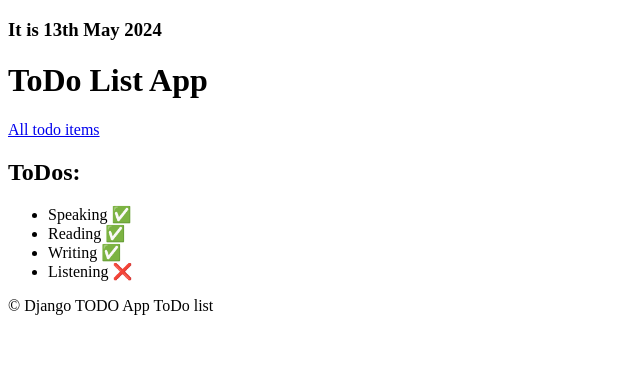
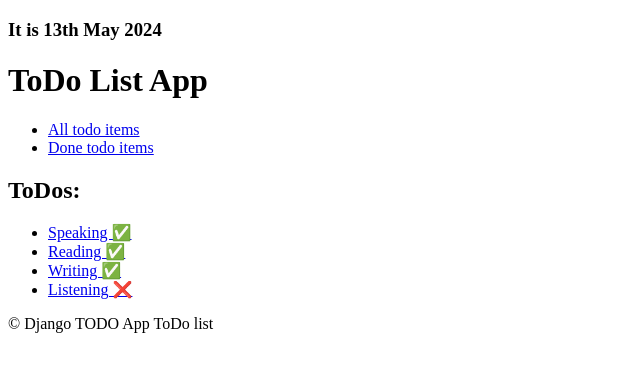
Before and after one commit to Eastwesser/Django_ToDo_List, a Django app: page /todos/ in a window 1280 px wide. Shown: the part 70-442 px from the top of the page, without its empty margins (0-640 px from the left). Run offline with Django 5.2, Linux system fonts and the light colour scheme; data comes from the database, SQL or seed files in the repository.

Commit message:
Django CBV 8

```diff
--- a/todo_list/templates/todo_list/components/todo_items_list.html
+++ b/todo_list/templates/todo_list/components/todo_items_list.html
@@ -1,12 +1,14 @@
 <ul>
     {% for todo_item in object_list %}
         <li>
+            <a href="{% url 'todo_list:detail' pk=todo_item.pk %}">
                 {{ todo_item.title }}
                 {% if todo_item.done %}
                     ✅
                 {% else %}
                     ❌
                 {% endif %}
+            </a>
         </li>
     {% endfor %}
 </ul>
--- a/todo_list/templates/todo_list/index.html
+++ b/todo_list/templates/todo_list/index.html
@@ -6,9 +6,10 @@
 
 {% block body %}
     <h1>ToDo List App</h1>
-    <div>
-        <a href="{% url 'todo_list:list' %}">All todo items</a>
-    </div>
+    <ul>
+        <li><a href="{% url 'todo_list:list' %}">All todo items</a></li>
+        <li><a href="{% url 'todo_list:done' %}">Done todo items</a></li>
+    </ul>
 
     <h2>ToDos:</h2>
     {% include 'todo_list/components/todo_items_list.html' %}
--- a/todo_list/urls.py
+++ b/todo_list/urls.py
@@ -6,5 +6,7 @@ app_name = "todo_list"
 
 urlpatterns = [
     path("", views.ToDoListIndexView.as_view(), name="index"),
+    path("<int:pk>/", views.ToDoDetailView.as_view(), name="detail"),
     path("list/", views.ToDoListView.as_view(), name="list"),
+    path("done/", views.ToDoListDoneIndexView.as_view(), name="done"),
 ]
--- a/todo_list/views.py
+++ b/todo_list/views.py
@@ -4,15 +4,15 @@ from django.http import (
 )
 from django.shortcuts import render
 from django.views.generic import (
-    TemplateView,
     ListView,
+    DetailView,
 )
 
 from .models import ToDoItem
 
 
 def index_view(request: HttpRequest) -> HttpResponse:
-    todo_items = ToDoItem.objects.all()
+    todo_items = ToDoItem.objects.all()[:4]
     return render(
         request,
         template_name="todo_list/index.html",
@@ -22,8 +22,16 @@ def index_view(request: HttpRequest) -> HttpResponse:
 
 class ToDoListIndexView(ListView):
     template_name = "todo_list/index.html"
-    model = ToDoItem
+    queryset = ToDoItem.objects.order_by("id").all()[:4]  # можно ставить ограничения
 
 
 class ToDoListView(ListView):
     model = ToDoItem
+
+
+class ToDoListDoneIndexView(ListView):
+    queryset = ToDoItem.objects.filter(done=True).all()
+
+
+class ToDoDetailView(DetailView):
+    model = ToDoItem
```
Also changed, not shown: todo_list/templates/todo_list/todoitem_detail.html (added, +22 -0 lines). Lines whose indentation alone changed are shown as unchanged.
